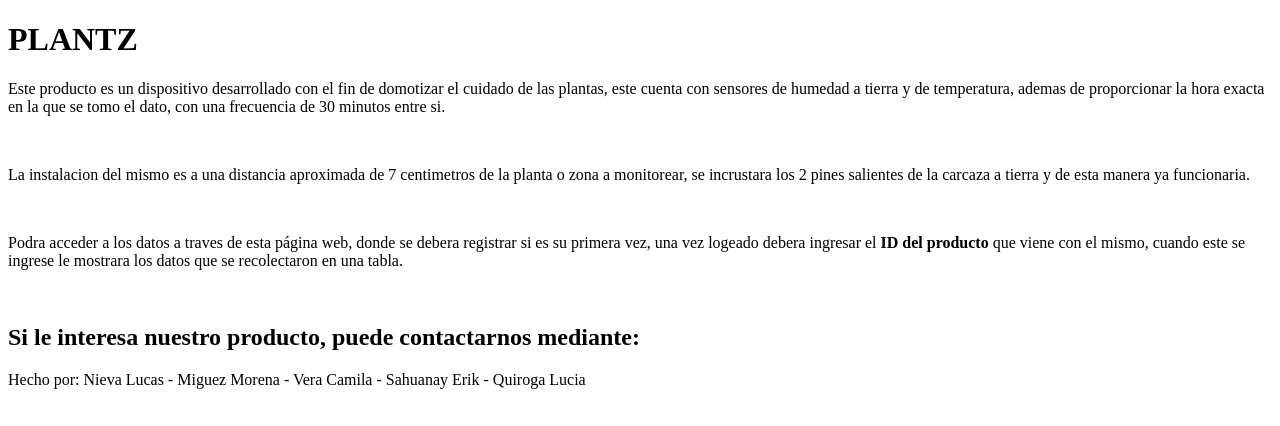
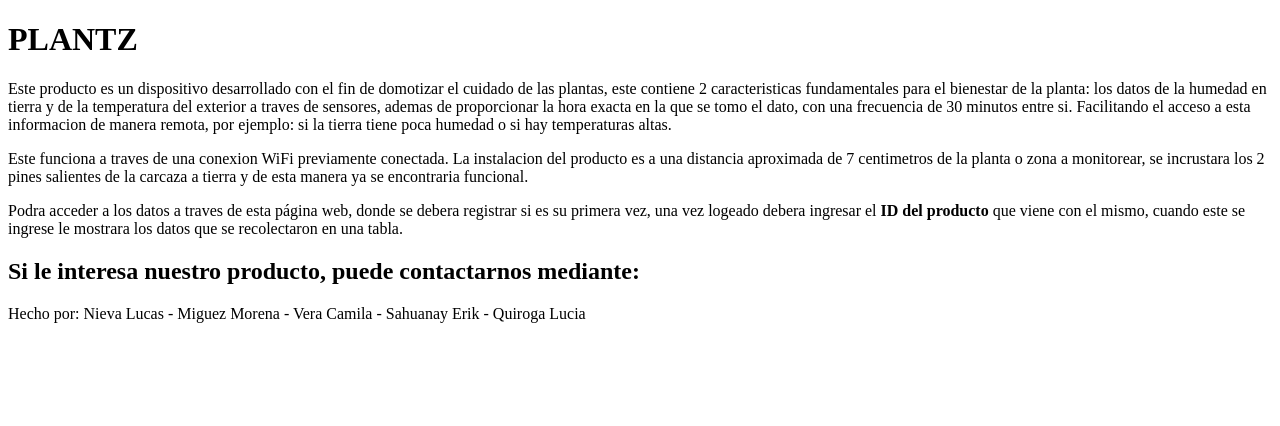
Before and after one commit to NievaLucas/Web-Plantz, a Flask app: page / in a window 1280 px wide. Shown: the part 26-452 px from the top of the page. Run offline with Flask 3, Linux system fonts and the light colour scheme.

Commit message:
Añadiendo informacion

```diff
--- a/src/templates/home.html
+++ b/src/templates/home.html
@@ -9,17 +9,17 @@
     <div>
         <section>
             <p>
-                Este producto es un dispositivo desarrollado con el fin de domotizar el cuidado de las plantas, este cuenta con sensores de humedad a tierra y de temperatura, ademas de proporcionar la hora exacta en la que se tomo el dato, con una frecuencia de 30 minutos entre si.
+                Este producto es un dispositivo desarrollado con el fin de domotizar el cuidado de las plantas, este contiene 2 caracteristicas fundamentales para el bienestar de la planta: los datos de la humedad en tierra y de la temperatura del exterior a traves de sensores, ademas de proporcionar la hora exacta en la que se tomo el dato, con una frecuencia de 30 minutos entre si. Facilitando el acceso a esta informacion de manera remota, por ejemplo: si la tierra tiene poca humedad o si hay temperaturas altas.
             </p>
-            <br>
+
             <p>
-                La instalacion del mismo es a una distancia aproximada de 7 centimetros de la planta o zona a monitorear, se incrustara los 2 pines salientes de la carcaza a tierra y de esta manera ya funcionaria.
+                Este funciona a traves de una conexion WiFi previamente conectada. La instalacion del producto es a una distancia aproximada de 7 centimetros de la planta o zona a monitorear, se incrustara los 2 pines salientes de la carcaza a tierra y de esta manera ya se encontraria funcional.
             </p>
-            <br>
+
             <p>
                 Podra acceder a los datos a traves de esta página web, donde se debera registrar si es su primera vez, una vez logeado debera ingresar el <b>ID del producto</b> que viene con el mismo, cuando este se ingrese le mostrara los datos que se recolectaron en una tabla.
             </p>
-            <br>
+
         </section>
     </div>
 
```
